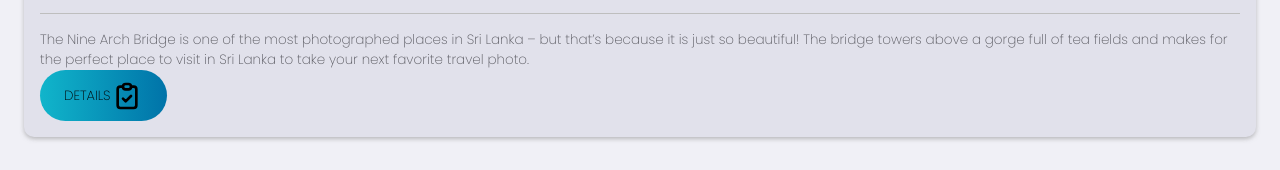
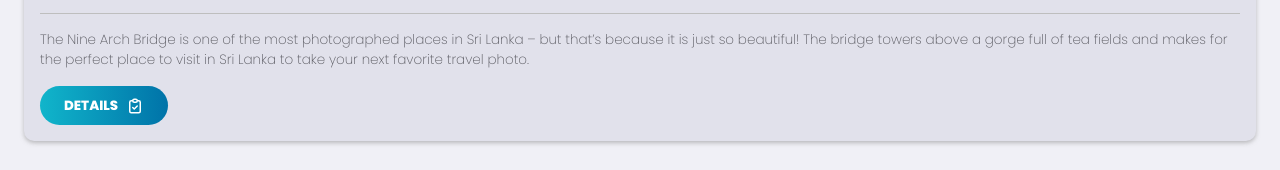
Before and after one commit to UdariAdhikaram/travel-web, a React (Create React App) app: page / in a window 1280 px wide. Shown: the part 1210-1380 px from the top of the page. Built offline with nearby package versions, Linux system fonts and the light colour scheme.

Commit message:
style button section

```diff
--- a/src/components/Main/main.css
+++ b/src/components/Main/main.css
@@ -72,18 +72,6 @@
 }
 .main .secContent .singleDestination .cardInfo {
   padding: 1rem;
-  /* .btn{
-       margin-top: 1rem;
-       color: var(--whiteColor);
-       font-weight: 600;
-       justify-content: space-between;
-       gap: .5rem;
-
-       .icon{
-           align-self: center;
-           font-size: 18px;
-       }
-   }*/
 }
 .main .secContent .singleDestination .cardInfo .destTitle {
   color: var(--blackColor);
@@ -130,4 +118,15 @@
   color: var(--textColor);
   font-weight: 500;
 }
+.main .secContent .singleDestination .cardInfo .btn {
+  margin-top: 1rem;
+  color: var(--whiteColor);
+  font-weight: 600;
+  justify-content: space-between;
+  gap: 0.5rem;
+}
+.main .secContent .singleDestination .cardInfo .btn .icon {
+  align-self: center;
+  font-size: 18px;
+}
 /*# sourceMappingURL=main.css.map */
--- a/src/components/Main/main.scss
+++ b/src/components/Main/main.scss
@@ -134,7 +134,7 @@
                         font-weight: 500;
                     }
 
-                   /* .btn{
+                    .btn{
                         margin-top: 1rem;
                         color: var(--whiteColor);
                         font-weight: 600;
@@ -145,7 +145,7 @@
                             align-self: center;
                             font-size: 18px;
                         }
-                    }*/
+                    }
                 }
             }
         }
```
Also changed, not shown: src/components/Main/main.min.css (+1 -1 lines), 2 other files (tests, documents, lock files or other folders).
